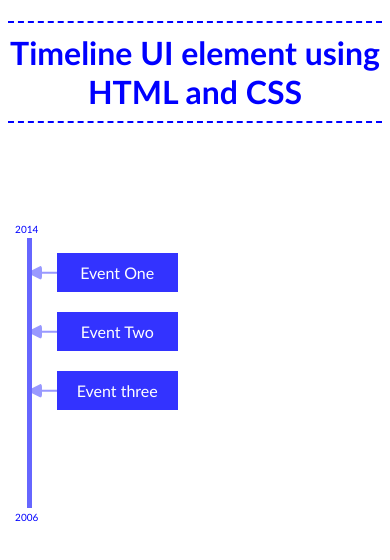
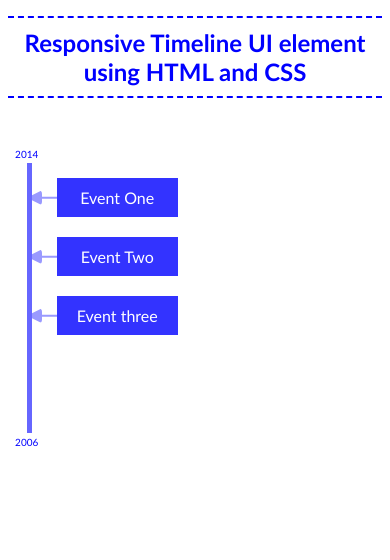
Before and after one commit to vraa/css-timeline, a plain HTML site: page index.html in a window 390 px wide. Drawn offline with Linux system fonts and the light colour scheme; a web font is replaced by a local one.

Commit message:
Update copy and adjust font size for phone.

```diff
--- a/index.html
+++ b/index.html
@@ -1,14 +1,14 @@
 <!DOCTYPE html>
 <html lang="en">
   <head>
-    <title>Timeline UI element using HTML and CSS</title>
+    <title>Responsive Timeline UI element using HTML and CSS</title>
     <link href="http://fonts.googleapis.com/css?family=Orienta" rel="stylesheet" type="text/css">
     <link type="text/css" rel="stylesheet" href="ui.css" />
     <link type="text/css" rel="stylesheet/less" href="timeline.less"/>
     <script src="less-1.6.2.min.js"></script>
   </head>
 
-  <h1>Timeline UI element using HTML and CSS</h1>
+  <h1>Responsive Timeline UI element using HTML and CSS</h1>
 
   <div class="timeline">
 
--- a/ui.css
+++ b/ui.css
@@ -11,3 +11,9 @@ body{
     border-right: none;
     margin-bottom: 100px;
   }
+@media (max-width: 480px){
+  h1{
+    font-size: 1.5em;
+    margin-bottom: 50px;
+  }
+}
```
